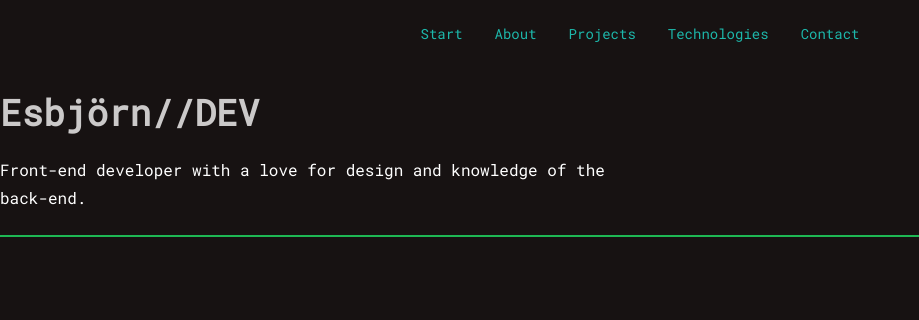
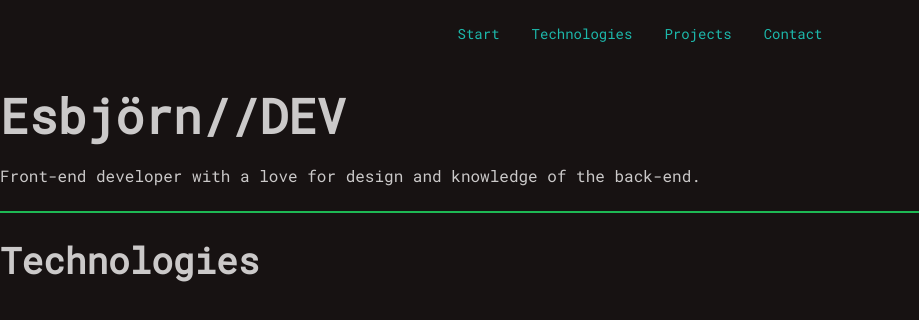
Before and after one commit to Esbj/Portfolio, a React (Vite) app: page / in a window 1280 px wide. Shown: the top 320 px of the page, without its empty margins (0-919 px from the left). Built offline with nearby package versions, Linux system fonts and the light colour scheme.

Commit message:
start of technologies component

```diff
--- a/src/App.tsx
+++ b/src/App.tsx
@@ -1,5 +1,6 @@
 import Navigation from "./components/Navigation"
 import Start from "./components/Start"
+import Technologies from "./components/Technologies"
 
 function App() {
   const Divider = () => {
@@ -14,6 +15,7 @@ function App() {
       <main className="container mx-auto">
         <Start />
         <Divider />
+        <Technologies />
       </main>
     </>
   )
--- a/src/components/Navigation.tsx
+++ b/src/components/Navigation.tsx
@@ -7,9 +7,8 @@ const Navigation = () => {
       <div className="navbar-center">
         <ul className="menu menu-horizontal">
           <li><a href="#start">Start</a></li>
-          <li><a href="#about">About</a></li>
+          <li><a href="#technologies">Technologies</a></li>
           <li><a href="#projects">Projects</a></li>
-          <li><a href="#technologies">Technologies</a></li>
           <li><a href="#contact">Contact</a></li>
         </ul>
       </div>
--- a/src/components/Start.tsx
+++ b/src/components/Start.tsx
@@ -1,9 +1,9 @@
 
 export default function Start() {
   return (
-    <section className="prose text-white" id="start" >
-      <h1 className="my-6">Esbjörn//DEV</h1>
-      <div>Front-end developer with a love for design and knowledge of the back-end.</div>
+    <section id="start" >
+      <h1>Esbjörn//DEV</h1>
+      <p>Front-end developer with a love for design and knowledge of the back-end.</p>
     </section>
   )
 }
--- /dev/null
+++ b/src/components/Technologies.tsx
@@ -0,0 +1,9 @@
+
+const Technologies = () => {
+  return (
+    <section>
+      <h2>Technologies</h2>
+    </section>
+  )
+}
+export default Technologies
--- a/src/index.css
+++ b/src/index.css
@@ -8,3 +8,10 @@ body {
   font-weight: 400;
   font-style: normal;
 }
+
+h1 {
+  @apply font-bold text-5xl my-6;
+}
+h2 {
+  @apply font-bold text-4xl my-5;
+}
```
